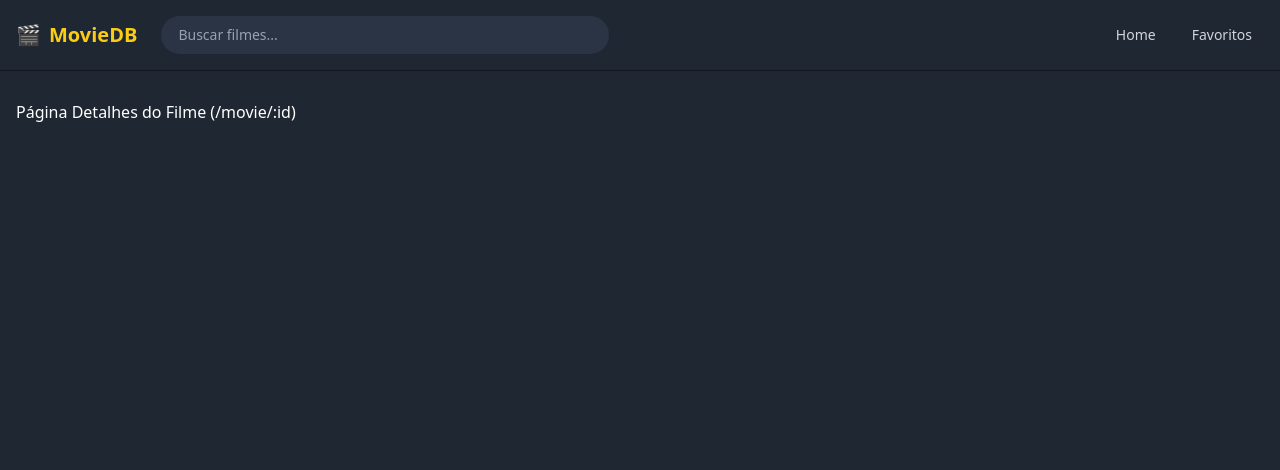
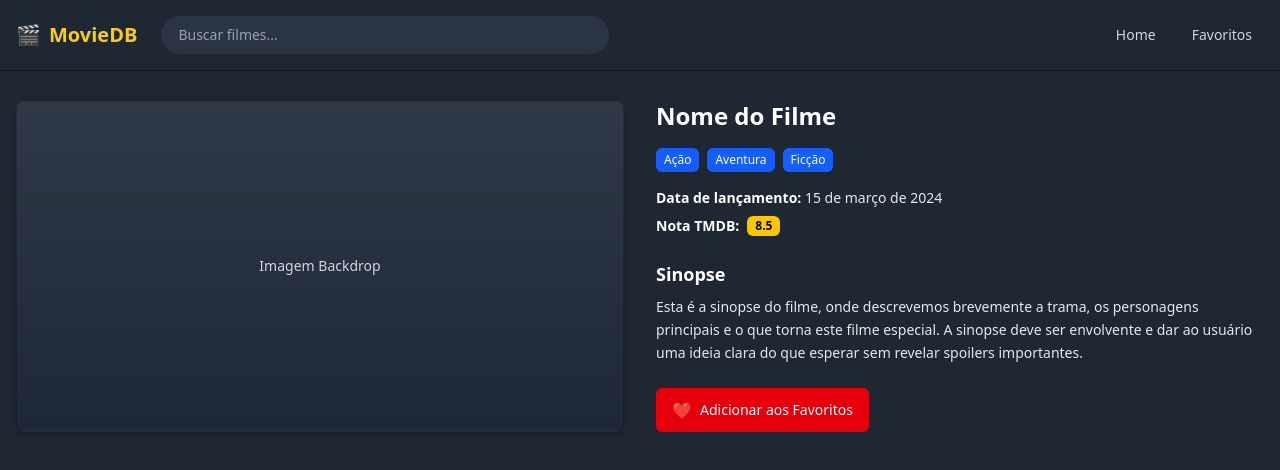
Before and after one commit to Alefy00/themovie, a React (Vite) app in the folder tmdb-movies-app/: page /movie/1 in a window 1280 px wide. Shown: the top 470 px of the page. Built offline with nearby package versions, Linux system fonts and the light colour scheme.

Commit message:
fix: implementação layout detalhes do filme

```diff
--- a/tmdb-movies-app/src/components/MovieCard/MovieCard.tsx
+++ b/tmdb-movies-app/src/components/MovieCard/MovieCard.tsx
@@ -1,12 +1,15 @@
+import { Link } from "react-router-dom";
+
 type MovieCardProps = {
+  id: number;
   title: string;
   rating: number;
   isFavorite?: boolean;
   onToggleFavorite?: () => void;
-  // futuramente: poster_path
 };
 
 export default function MovieCard({
+  id,
   title,
   rating,
   isFavorite = false,
@@ -14,13 +17,22 @@ export default function MovieCard({
 }: MovieCardProps) {
   return (
     <div className="bg-[#2a3444] rounded-lg overflow-hidden shadow-md border border-black/20 flex flex-col w-full max-w-[220px]">
-      {/* Poster / área visual */}
       <div className="relative flex-1 min-h-[180px] bg-gradient-to-b from-gray-600/40 to-gray-800/60 flex items-center justify-center text-gray-300 text-sm">
-        <span>Poster do Filme</span>
+        {/* Poster / imagem */}
+        <Link
+          to={`/movie/${id}`}
+          className="absolute inset-0 flex items-center justify-center text-gray-300 text-sm"
+        >
+          <span>Poster do Filme</span>
+        </Link>
 
-        {/* Botão favorito */}
+        {/* Botão favorito no canto */}
         <button
-          onClick={onToggleFavorite}
+          onClick={(e) => {
+            e.stopPropagation();
+            e.preventDefault();
+            onToggleFavorite?.();
+          }}
           className="absolute top-2 right-2 bg-black/60 rounded-full w-8 h-8 flex items-center justify-center text-red-400 hover:bg-black/80 transition"
           title={isFavorite ? "Remover dos favoritos" : "Adicionar aos favoritos"}
         >
@@ -28,8 +40,11 @@ export default function MovieCard({
         </button>
       </div>
 
-      {/* Rodapé */}
-      <div className="bg-[#1f2733] px-3 py-3 flex flex-col gap-2">
+      {/* Rodapé (título e nota) */}
+      <Link
+        to={`/movie/${id}`}
+        className="bg-[#1f2733] px-3 py-3 flex flex-col gap-2 hover:bg-[#253040] transition"
+      >
         <p className="text-sm text-white font-semibold leading-snug line-clamp-2">
           {title}
         </p>
@@ -39,7 +54,7 @@ export default function MovieCard({
             {rating.toFixed(1)}
           </span>
         </div>
-      </div>
+      </Link>
     </div>
   );
 }
--- /dev/null
+++ b/tmdb-movies-app/src/components/TagPill/TagPill.tsx
@@ -0,0 +1,11 @@
+type TagPillProps = {
+  label: string;
+};
+
+export default function TagPill({ label }: TagPillProps) {
+  return (
+    <span className="inline-block bg-blue-600 text-white text-xs font-medium px-2 py-1 rounded-md">
+      {label}
+    </span>
+  );
+}
--- a/tmdb-movies-app/src/pages/Home/HomePage.tsx
+++ b/tmdb-movies-app/src/pages/Home/HomePage.tsx
@@ -1,8 +1,6 @@
 import MovieCard from "../../components/MovieCard/MovieCard";
 
-
 export default function HomePage() {
-  // mock inicial de filmes. Depois vamos buscar da API popular.
   const mockMovies = [
     { id: 1, title: "Título do Filme", rating: 8.5, isFavorite: false },
     { id: 2, title: "Filme Favoritado", rating: 9.2, isFavorite: true },
@@ -14,19 +12,17 @@ export default function HomePage() {
 
   return (
     <section className="max-w-7xl mx-auto">
-      {/* título da página (não aparece no header visual do mock, mas bom pra acessibilidade/dev) */}
       <h1 className="sr-only">Filmes Populares</h1>
 
-      {/* grid */}
       <div className="grid gap-4 sm:grid-cols-2 md:grid-cols-3 lg:grid-cols-4 xl:grid-cols-5 2xl:grid-cols-6 mt-6">
         {mockMovies.map((movie) => (
           <MovieCard
             key={movie.id}
+            id={movie.id}
             title={movie.title}
             rating={movie.rating}
             isFavorite={movie.isFavorite}
             onToggleFavorite={() => {
-              // no próximo passo isso vai disparar redux add/removeFavorite
               console.log("toggle fav", movie.id);
             }}
           />
--- a/tmdb-movies-app/src/pages/MovieDetails/MovieDetailsPage.tsx
+++ b/tmdb-movies-app/src/pages/MovieDetails/MovieDetailsPage.tsx
@@ -1,7 +1,84 @@
+import { useParams } from "react-router-dom";
+import TagPill from "../../components/TagPill/TagPill";
+
 export default function MovieDetailsPage() {
+  // Vamos usar isso depois pra buscar dados reais via TMDB
+  const { id } = useParams();
+
+  // Mock inicial baseado no design
+  const movie = {
+    title: "Nome do Filme",
+    genres: ["Ação", "Aventura", "Ficção"],
+    releaseDate: "15 de março de 2024",
+    rating: 8.5,
+    overview:
+      "Esta é a sinopse do filme, onde descrevemos brevemente a trama, os personagens principais e o que torna este filme especial. A sinopse deve ser envolvente e dar ao usuário uma ideia clara do que esperar sem revelar spoilers importantes.",
+  };
+
   return (
-    <div className="text-white">
-      Página Detalhes do Filme (/movie/:id)
-    </div>
+    <section className="max-w-7xl mx-auto">
+      <div className="grid grid-cols-1 lg:grid-cols-2 gap-8">
+        {/* Coluna esquerda = imagem grande */}
+        <div className="bg-gradient-to-b from-gray-600/40 to-gray-800/60 rounded-lg border border-black/20 shadow-md min-h-[260px] md:min-h-[320px] flex items-center justify-center text-gray-300 text-sm px-4">
+          <span>Imagem Backdrop</span>
+        </div>
+
+        {/* Coluna direita = conteúdo */}
+        <div className="text-white flex flex-col">
+          {/* Título */}
+          <h1 className="text-2xl font-semibold text-white">
+            {movie.title}
+          </h1>
+
+          {/* Gêneros */}
+          <div className="flex flex-wrap gap-2 mt-4">
+            {movie.genres.map((g) => (
+              <TagPill key={g} label={g} />
+            ))}
+          </div>
+
+          {/* Infos (Data / Nota) */}
+          <div className="mt-4 space-y-2 text-sm text-gray-200">
+            <p>
+              <span className="font-semibold text-white">
+                Data de lançamento:
+              </span>{" "}
+              {movie.releaseDate}
+            </p>
+
+            <p className="flex items-center gap-2">
+              <span className="font-semibold text-white">Nota TMDB:</span>
+              <span className="inline-block text-xs font-semibold bg-yellow-400 text-black rounded-md px-2 py-[2px]">
+                {movie.rating.toFixed(1)}
+              </span>
+            </p>
+          </div>
+
+          {/* Sinopse */}
+          <div className="mt-6">
+            <h2 className="text-lg font-semibold text-white mb-2">
+              Sinopse
+            </h2>
+            <p className="text-sm text-gray-200 leading-relaxed">
+              {movie.overview}
+            </p>
+          </div>
+
+          {/* Botão Favoritar */}
+          <div className="mt-6">
+            <button
+              className="flex items-center gap-2 bg-red-600 hover:bg-red-500 text-white text-sm font-medium px-4 py-3 rounded-md transition"
+              onClick={() => {
+                // depois vamos disparar addFavorite(movie) via Redux
+                console.log("Adicionar aos favoritos:", id);
+              }}
+            >
+              <span className="text-base leading-none">❤️</span>
+              <span>Adicionar aos Favoritos</span>
+            </button>
+          </div>
+        </div>
+      </div>
+    </section>
   );
 }
```
